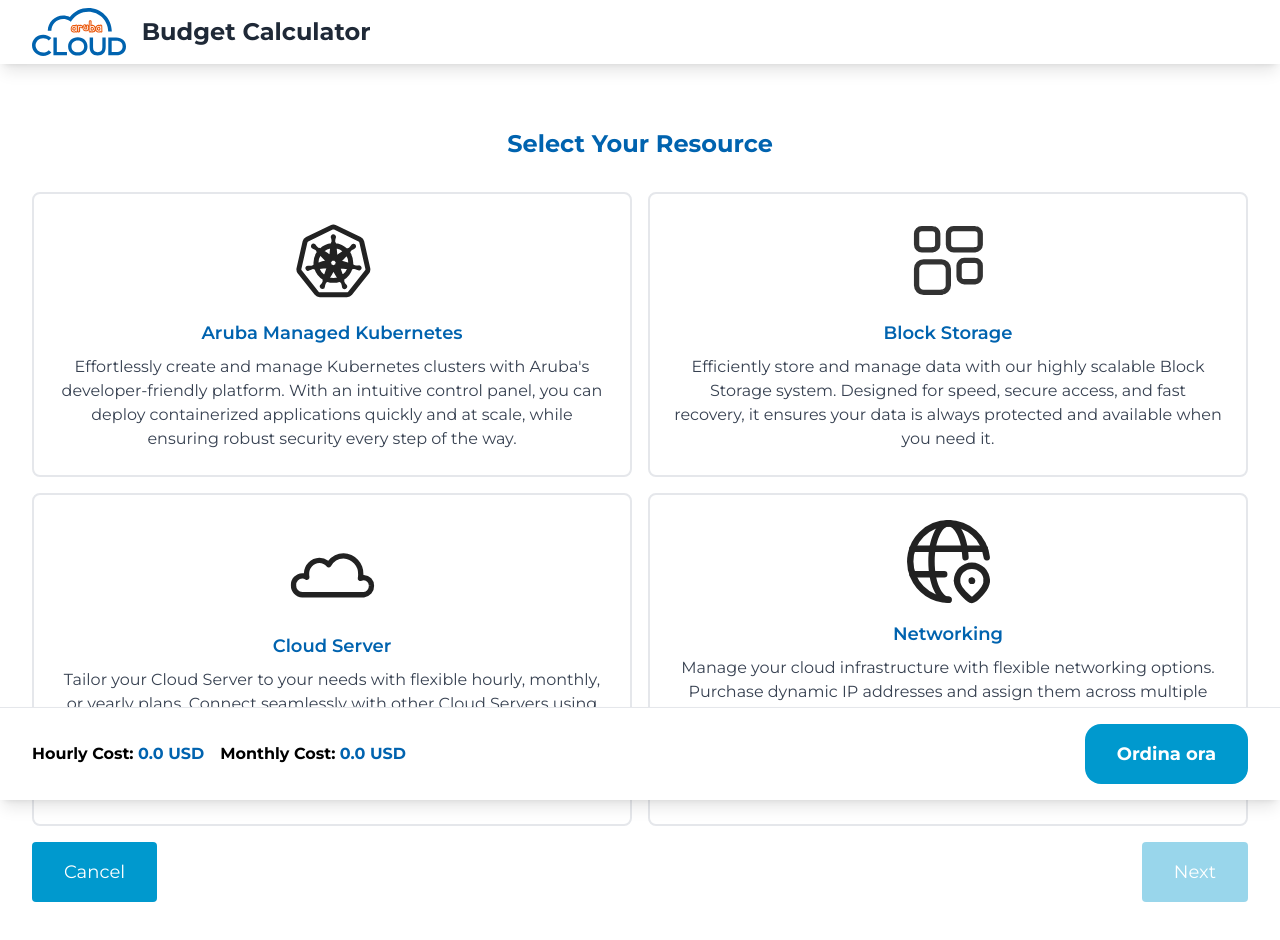
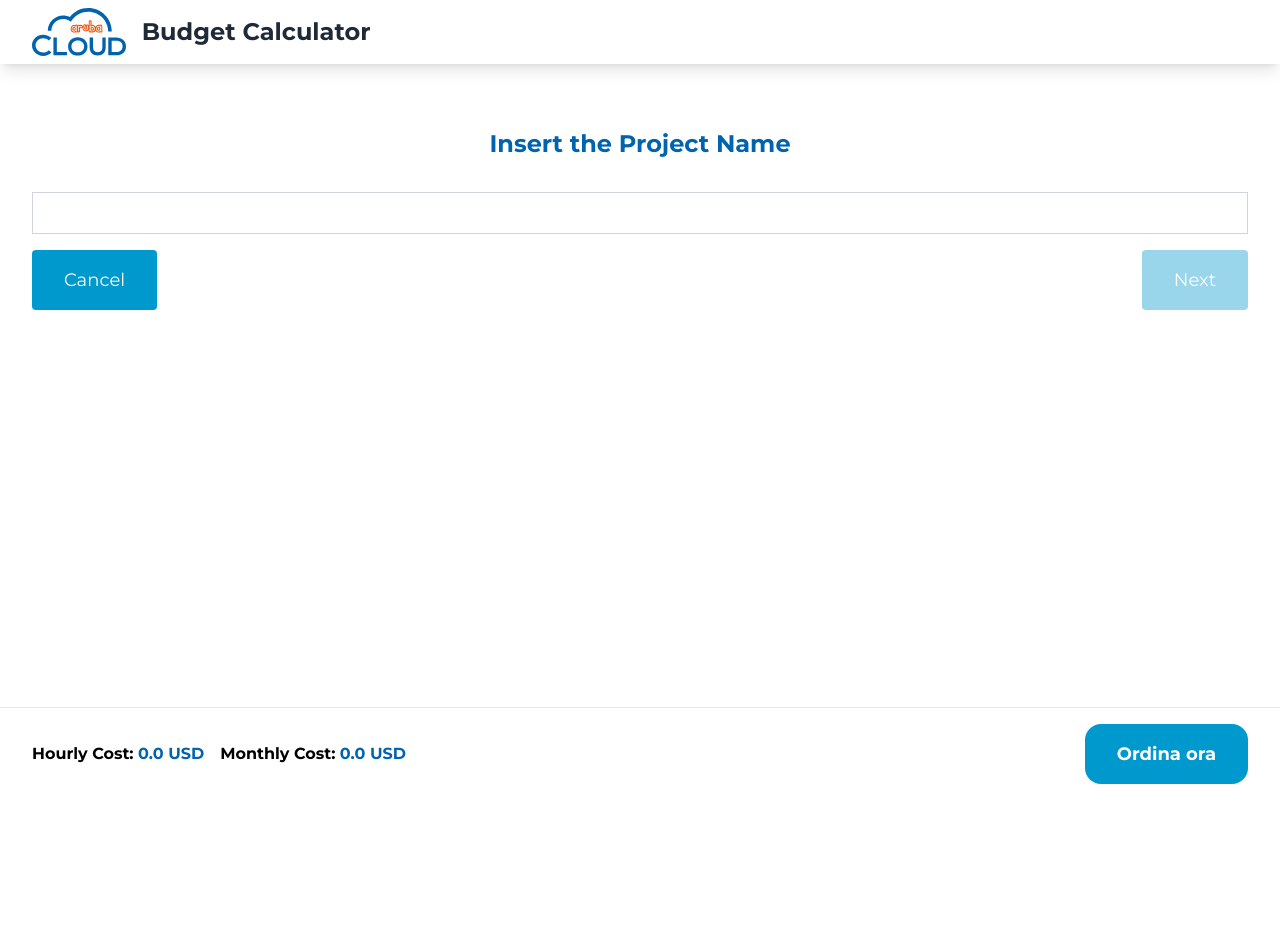
Before and after one commit to GiacobboNicola/Team3, a SvelteKit app in the folder aruba-budget-calc-fe/: page /calculation/addresource in a window 1280 px wide. Shown: the top 940 px of the page. After the commit the page ends 800 px from the top, so only its background shows below. Built offline with nearby package versions, Linux system fonts and the light colour scheme.

Commit message:
renamed with name of components enum of current step

```diff
--- /dev/null
+++ b/aruba-budget-calc-fe/src/lib/components/project-name-form.svelte
@@ -0,0 +1,29 @@
+<script lang="ts">
+	import Button from './button.svelte';
+	import { resourceCreation, resourceCreationActions } from '$lib/stores/resource-creation';
+	import { goto } from '$app/navigation';
+
+	interface Props {
+		onGoNext: () => void;
+	}
+
+	let { onGoNext }: Props = $props();
+
+	let name: string = $state($resourceCreation.projectName || '');
+
+	$effect(() => {
+		resourceCreationActions.setProjectName(name);
+	});
+</script>
+
+<h2 class="text-primary mb-8 text-center text-2xl font-bold">Insert the Project Name</h2>
+<input
+	type="string"
+	bind:value={name}
+	class="rounded-custom shadow-custom focus:border-primary focus:ring-primary mt-1 block w-full border border-gray-300 px-3 py-2 focus:outline-none"
+/>
+
+<div class="mt-4 flex justify-between">
+	<Button onClick={() => goto('/calculation/cart')} label="Cancel" />
+	<Button onClick={onGoNext} label="Next" disabled={!name} />
+</div>
--- a/aruba-budget-calc-fe/src/lib/components/resource-type-selector.svelte
+++ b/aruba-budget-calc-fe/src/lib/components/resource-type-selector.svelte
@@ -6,10 +6,11 @@
 
 	interface Props {
 		selectedResource?: ResourceName;
+		onGoBack: (selectedResource: ResourceName) => void;
 		onGoNext: (selectedResource: ResourceName) => void;
 	}
 
-	let { selectedResource, onGoNext }: Props = $props();
+	let { selectedResource, onGoBack, onGoNext }: Props = $props();
 
 	type ResourceButton = {
 		name: ResourceName;
@@ -79,10 +80,7 @@
 		{/each}
 	</div>
 	<div class="mt-4 flex justify-between">
-		<Button
-			onClick={() => goto("/calculation/cart")}
-			label="Cancel"
-		/>
+		<Button onClick={() => selectedResource && onGoBack(selectedResource)} label="Back" />
 		<Button
 			onClick={() => selectedResource && onGoNext(selectedResource)}
 			label="Next"
--- a/aruba-budget-calc-fe/src/lib/stores/resource-creation.ts
+++ b/aruba-budget-calc-fe/src/lib/stores/resource-creation.ts
@@ -7,14 +7,16 @@
 	serverConfig?: Record<keyof ServerOptions, string | null>;
 	quantity?: number;
 	period?: string;
+	projectName?: string;
 }
 
 const initialState: ResourceCreationState = {
-	currentStep: StepName.INITIALGRID,
+	currentStep: StepName.PROJECTNAMEFORM,
 	selectedResource: undefined,
 	serverConfig: undefined,
 	quantity: undefined,
-	period: undefined
+	period: undefined,
+	projectName: undefined
 };
 
 export const resourceCreation = writable<ResourceCreationState>(initialState);
@@ -58,5 +60,12 @@
 			...state,
 			period: period
 		}));
+	},
+
+	setProjectName: (projectName: string) => {
+		resourceCreation.update((state) => ({
+			...state,
+			projectName: projectName
+		}));
 	}
 };
--- a/aruba-budget-calc-fe/src/routes/calculation/addresource/+page.svelte
+++ b/aruba-budget-calc-fe/src/routes/calculation/addresource/+page.svelte
@@ -2,32 +2,39 @@
 	import QuantityReservationForm from '$lib/components/quantity-reservation-form.svelte';
 	import ResourceTypeSelector from '$lib/components/resource-type-selector.svelte';
 	import ServerConfigurator from '$lib/components/server-configurator.svelte';
+	import ProjectNameForm from '$lib/components/project-name-form.svelte';
 	import { resourceCreation, resourceCreationActions } from '$lib/stores/resource-creation';
 	import { ResourceName, StepName } from '../../../types';
 
 	function goToNextStep(resource: ResourceName | undefined) {
-		if ($resourceCreation.currentStep === StepName.INITIALGRID) {
+		if ($resourceCreation.currentStep === StepName.PROJECTNAMEFORM) {
+			resourceCreationActions.setStep(StepName.RESOURCETYPESELECTOR);
+		} else if ($resourceCreation.currentStep === StepName.RESOURCETYPESELECTOR) {
 			resourceCreationActions.setResource(resource!);
 			if (resource === ResourceName.CONTAINER || resource === ResourceName.COMPUTING) {
-				resourceCreationActions.setStep(StepName.CONFIGURESERVER);
+				resourceCreationActions.setStep(StepName.SERVERCONFIGURATOR);
 			} else {
-				resourceCreationActions.setStep(StepName.QUANTITY);
+				resourceCreationActions.setStep(StepName.QUANTITYRESERVATIONFORM);
 			}
-		} else if ($resourceCreation.currentStep === StepName.CONFIGURESERVER) {
-			resourceCreationActions.setStep(StepName.QUANTITY);
+		} else if ($resourceCreation.currentStep === StepName.SERVERCONFIGURATOR) {
+			resourceCreationActions.setStep(StepName.QUANTITYRESERVATIONFORM);
 		}
 	}
 
 	const goToPreviousStep = () => {
-		if ($resourceCreation.currentStep === StepName.QUANTITY) {
-			if ($resourceCreation.selectedResource === ResourceName.CONTAINER ||
-				$resourceCreation.selectedResource === ResourceName.COMPUTING) {
-				resourceCreationActions.setStep(StepName.CONFIGURESERVER);
+		if ($resourceCreation.currentStep === StepName.RESOURCETYPESELECTOR) {
+			resourceCreationActions.setStep(StepName.PROJECTNAMEFORM);
+		} else if ($resourceCreation.currentStep === StepName.QUANTITYRESERVATIONFORM) {
+			if (
+				$resourceCreation.selectedResource === ResourceName.CONTAINER ||
+				$resourceCreation.selectedResource === ResourceName.COMPUTING
+			) {
+				resourceCreationActions.setStep(StepName.SERVERCONFIGURATOR);
 			} else {
-				resourceCreationActions.setStep(StepName.INITIALGRID);
+				resourceCreationActions.setStep(StepName.RESOURCETYPESELECTOR);
 			}
-		} else if ($resourceCreation.currentStep === StepName.CONFIGURESERVER) {
-			resourceCreationActions.setStep(StepName.INITIALGRID);
+		} else if ($resourceCreation.currentStep === StepName.SERVERCONFIGURATOR) {
+			resourceCreationActions.setStep(StepName.RESOURCETYPESELECTOR);
 		}
 	};
 
@@ -38,19 +45,23 @@
 </script>
 
 <main class="container mx-auto mt-16 max-w-7xl px-8 py-16">
-	{#if $resourceCreation.currentStep === StepName.INITIALGRID}
-		<ResourceTypeSelector
+	{#if $resourceCreation.currentStep === StepName.PROJECTNAMEFORM}
+		<ProjectNameForm
 			selectedResource={$resourceCreation.selectedResource}
 			onGoNext={goToNextStep}
 		/>
-	{:else if $resourceCreation.currentStep === StepName.CONFIGURESERVER &&
-			($resourceCreation.selectedResource === ResourceName.CONTAINER ||
-			 $resourceCreation.selectedResource === ResourceName.COMPUTING)}
+	{:else if $resourceCreation.currentStep === StepName.RESOURCETYPESELECTOR}
+		<ResourceTypeSelector
+			selectedResource={$resourceCreation.selectedResource}
+			onGoBack={goToPreviousStep}
+			onGoNext={goToNextStep}
+		/>
+	{:else if $resourceCreation.currentStep === StepName.SERVERCONFIGURATOR && ($resourceCreation.selectedResource === ResourceName.CONTAINER || $resourceCreation.selectedResource === ResourceName.COMPUTING)}
 		<ServerConfigurator
 			onGoBack={goToPreviousStep}
 			onGoNext={() => goToNextStep($resourceCreation.selectedResource)}
 		/>
-	{:else if $resourceCreation.currentStep === StepName.QUANTITY}
+	{:else if $resourceCreation.currentStep === StepName.QUANTITYRESERVATIONFORM}
 		<QuantityReservationForm
 			onGoBack={goToPreviousStep}
 			onGoNext={() => goToNextStep($resourceCreation.selectedResource)}
--- a/aruba-budget-calc-fe/src/types.ts
+++ b/aruba-budget-calc-fe/src/types.ts
@@ -19,10 +19,10 @@
 }
 
 export enum StepName {
-	INITIALGRID=1,
-	CONFIGURESERVER,
-	NAMEPROJECT,
-	QUANTITY,
+	RESOURCETYPESELECTOR,
+	SERVERCONFIGURATOR,
+	PROJECTNAMEFORM,
+	QUANTITYRESERVATIONFORM
 }
 
 export interface Resource {
```
